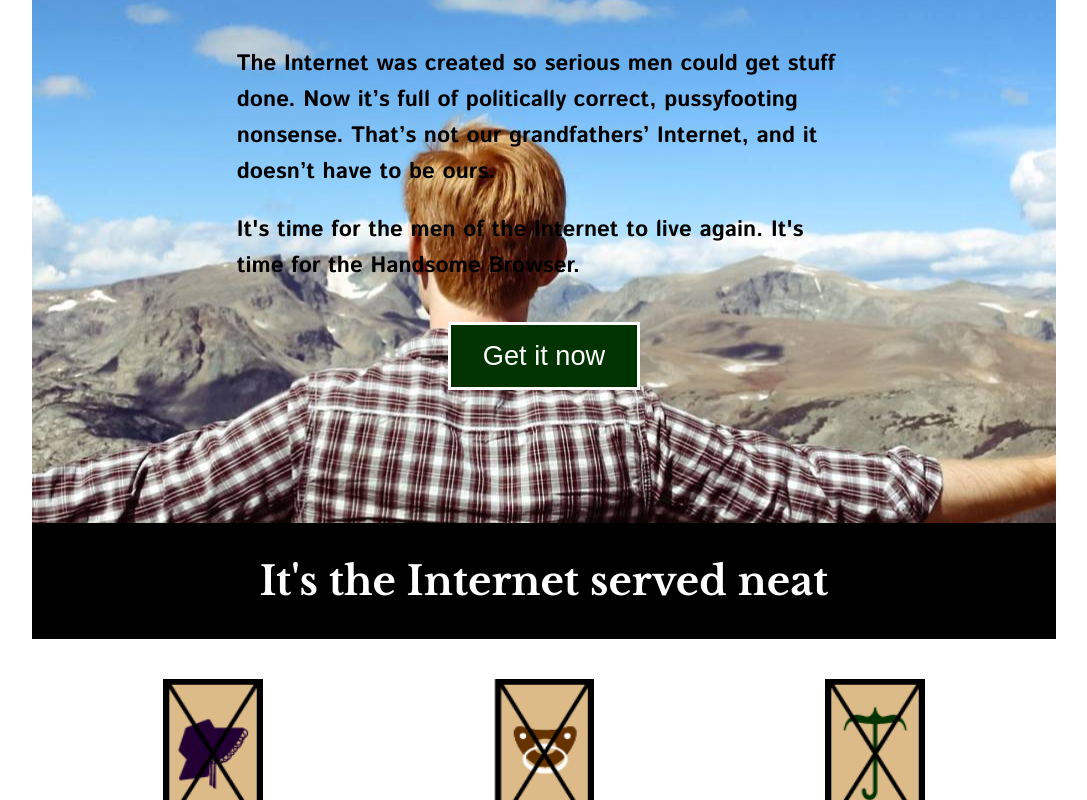
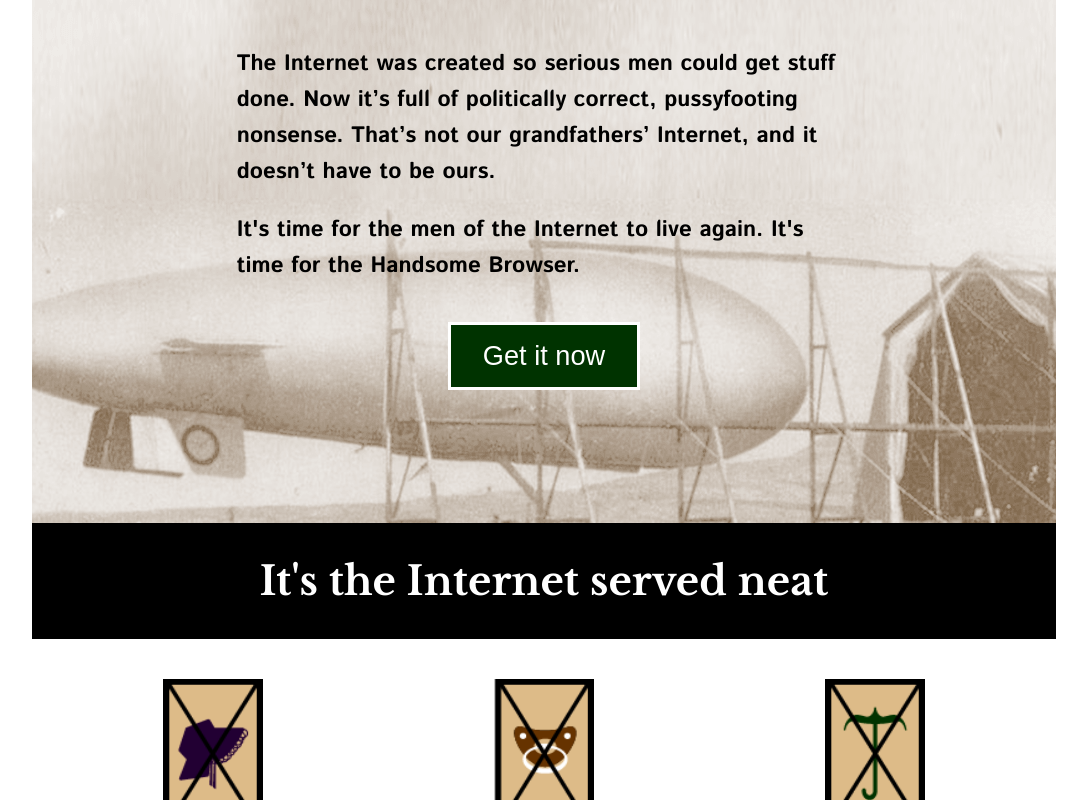
Before and after one commit to tyrelt/HandsomeBrowser.com, a plain HTML site: page index.html in a window 1280 px wide. Shown: the part 285-1085 px from the top of the page, without its empty margins (96-1183 px from the left). Drawn offline with nearby package versions, Linux system fonts and the light colour scheme.

Commit message:
Resolve rest of changes

```diff
--- a/styles.css
+++ b/styles.css
@@ -115,7 +115,7 @@ button:hover {
 /*hero styles*/
 
 .hero {
-	background: url("images/masculineImage.jpg") center no-repeat;
+	background: url("images/british-airship-metaphor.png") center no-repeat;
 	height: 600px;
 	overflow: hidden;
 	text-align: center;
@@ -124,6 +124,7 @@ button:hover {
 .heroChild {
 	width: 60%;
 	margin: 0 auto;
+	color: #000000;
 }
 
 .heroChild p {
```
